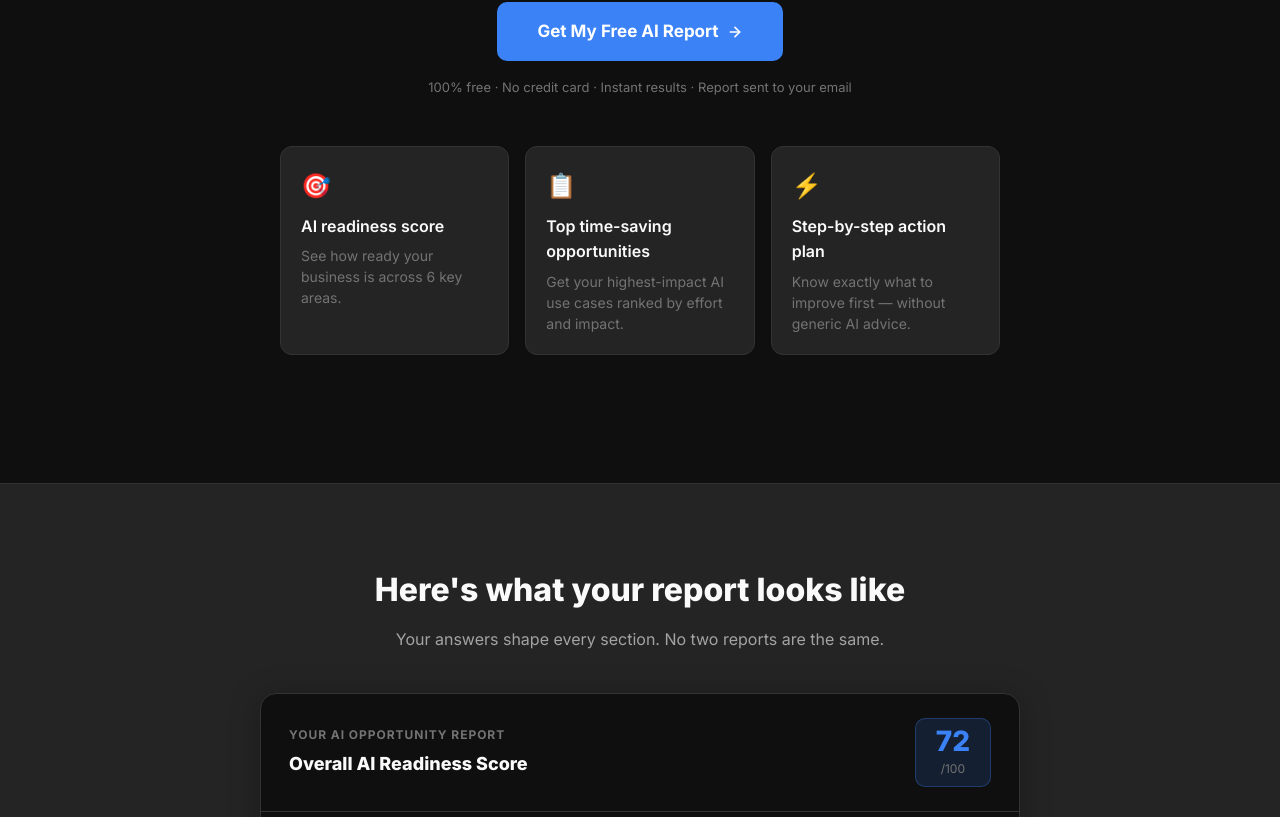
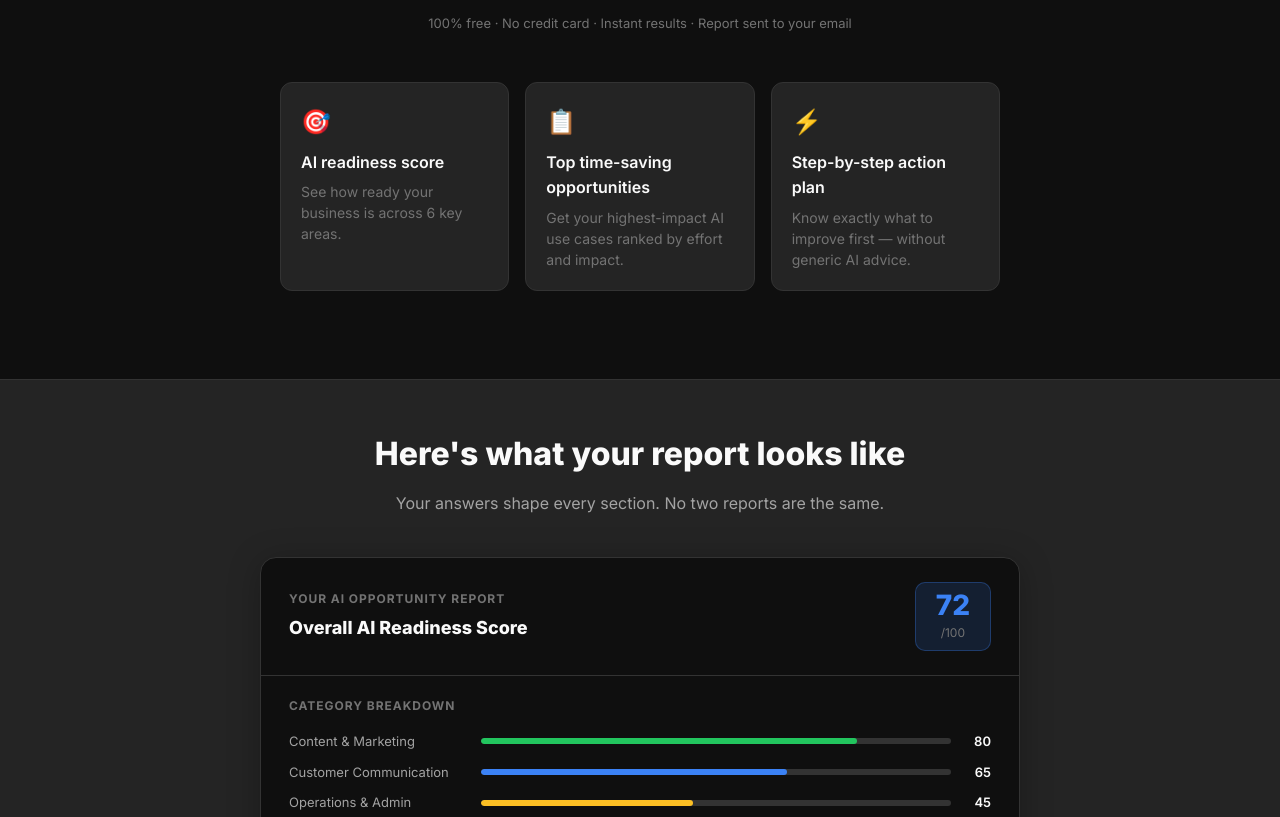
Before and after one commit to EvenrueMarkkinointi/profitslab.io, a Next.js app: page /audit in a window 1280 px wide. Shown: the part 483-1300 px from the top of the page. Built offline with nearby package versions, Linux system fonts and the light colour scheme.

Commit message:
Tighten audit landing spacing so report mockup is visible above fold
Reduced hero paddingTop 8rem→4rem, feature cards marginBottom 5rem→2.5rem,
and mockup section padding 5rem→3rem.

https://claude.ai/code/session_01U2bQNe9zDKXYh5n29UN18Z

```diff
--- a/src/app/audit/page.tsx
+++ b/src/app/audit/page.tsx
@@ -24,7 +24,7 @@ export default function AuditLanding() {
       </nav>
 
       {/* Hero */}
-      <div className="audit-container" style={{ display: "flex", flexDirection: "column", alignItems: "center", textAlign: "center", paddingTop: "8rem" }}>
+      <div className="audit-container" style={{ display: "flex", flexDirection: "column", alignItems: "center", textAlign: "center", paddingTop: "4rem" }}>
         <div style={{
           display: "inline-flex", alignItems: "center", gap: "0.5rem",
           background: "rgba(59,130,246,0.1)", border: "1px solid rgba(59,130,246,0.25)",
@@ -63,7 +63,7 @@ export default function AuditLanding() {
         </div>
 
         {/* Feature cards */}
-        <div style={{ display: "grid", gridTemplateColumns: "repeat(auto-fit, minmax(200px, 1fr))", gap: "1rem", maxWidth: 720, width: "100%", textAlign: "left", marginBottom: "5rem" }}>
+        <div style={{ display: "grid", gridTemplateColumns: "repeat(auto-fit, minmax(200px, 1fr))", gap: "1rem", maxWidth: 720, width: "100%", textAlign: "left", marginBottom: "2.5rem" }}>
           {[
             { icon: "🎯", title: "AI readiness score", desc: "See how ready your business is across 6 key areas." },
             { icon: "📋", title: "Top time-saving opportunities", desc: "Get your highest-impact AI use cases ranked by effort and impact." },
@@ -82,7 +82,7 @@ export default function AuditLanding() {
       </div>
 
       {/* Report preview mockup */}
-      <div style={{ background: "var(--bg-card)", borderTop: "1px solid var(--border)", borderBottom: "1px solid var(--border)", padding: "5rem 1.5rem" }}>
+      <div style={{ background: "var(--bg-card)", borderTop: "1px solid var(--border)", borderBottom: "1px solid var(--border)", padding: "3rem 1.5rem" }}>
         <div style={{ maxWidth: 760, margin: "0 auto" }}>
           <div style={{ textAlign: "center", marginBottom: "2.5rem" }}>
             <h2 style={{ fontSize: "clamp(1.5rem, 3vw, 2rem)", fontWeight: 800, marginBottom: "0.75rem" }}>
```
